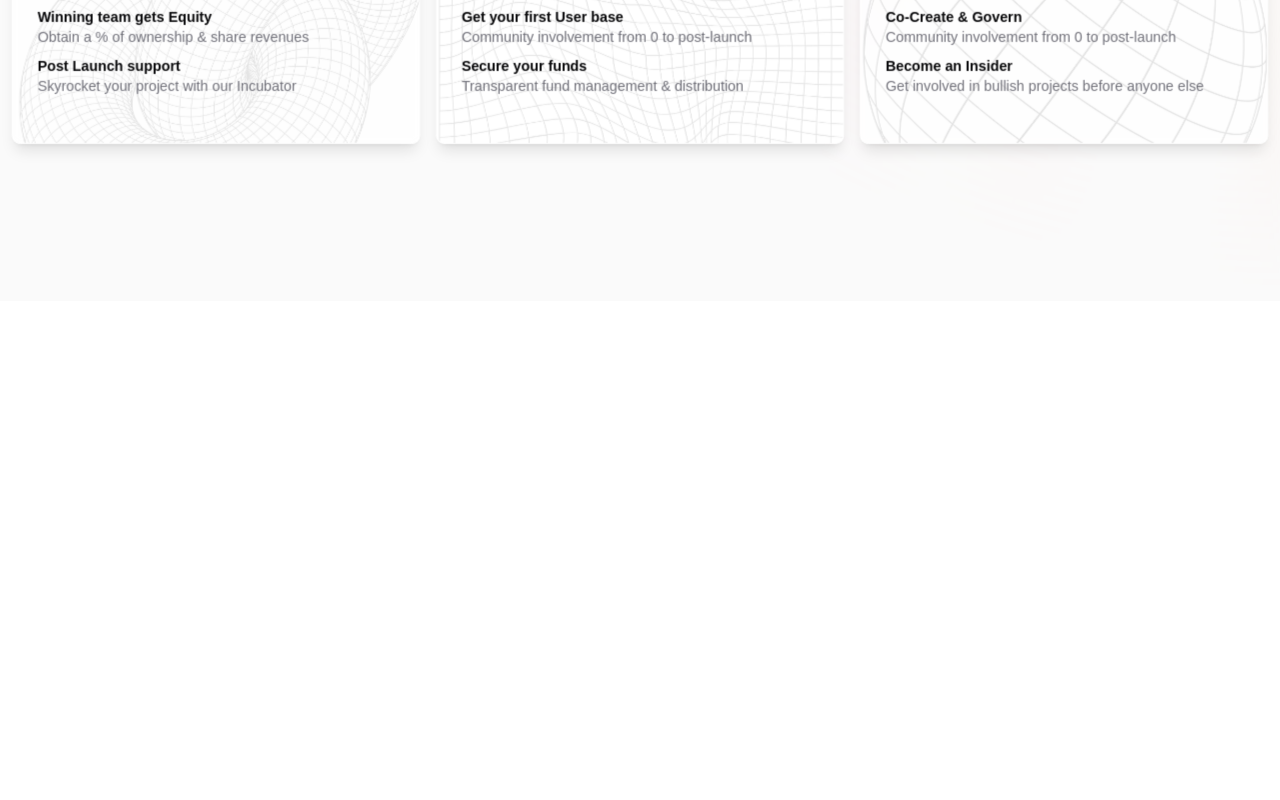
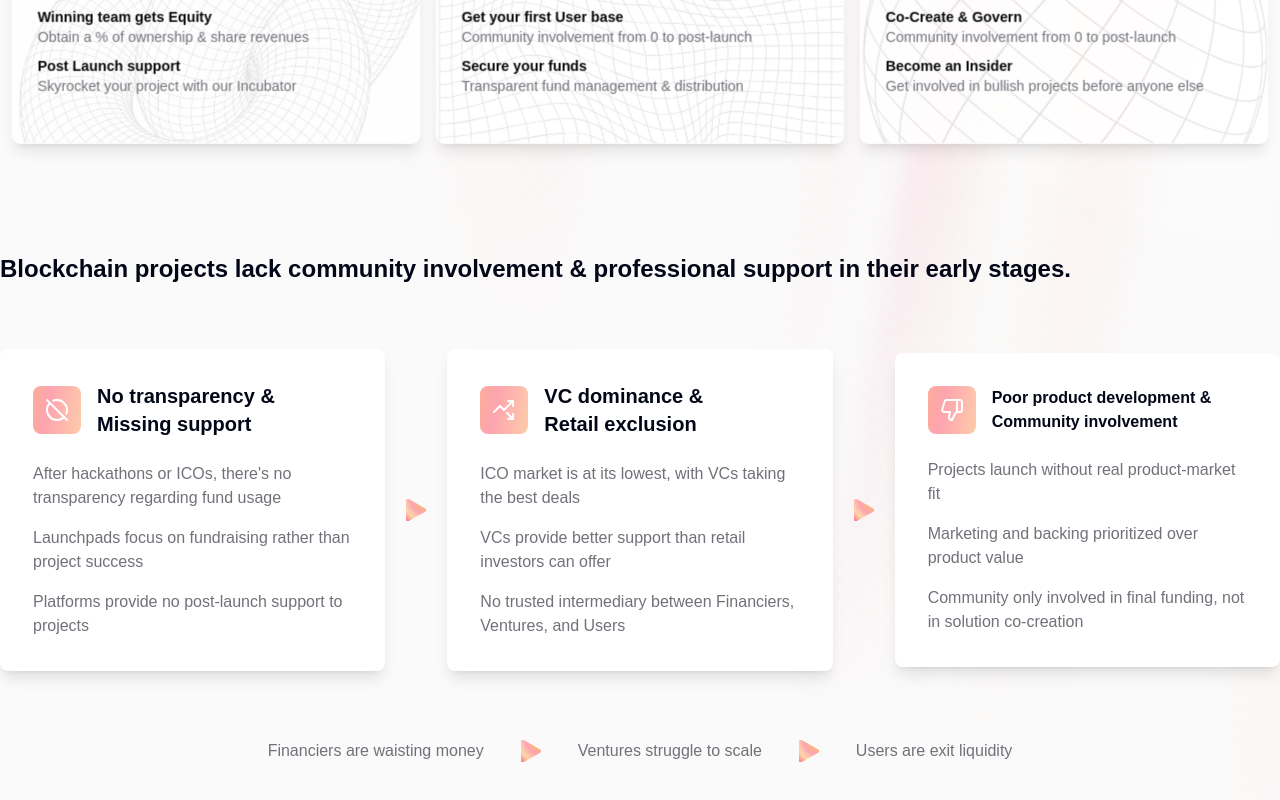
Before and after one commit to achaps/buildit, a Next.js app: page / in a window 1280 px wide. Shown: the part 1408-2208 px from the top of the page. Before the commit the page ends 1709 px from the top, so only its background shows below. Built offline with nearby package versions, Linux system fonts and the light colour scheme.

Commit message:
added pain points section + bg animation

```diff
--- a/src/app/globals.css
+++ b/src/app/globals.css
@@ -82,6 +82,11 @@ body {
 }
 
 @layer utilities {
+  .aurora-fill {
+    color: transparent;
+    fill: url(#aurora-gradient);
+  }
+
   .aurora-text {
     background: repeating-linear-gradient(
       100deg,
@@ -95,7 +100,7 @@ body {
     background-clip: text;
     color: transparent;
     background-size: 200% auto;
-    animation: aurora 22s linear infinite;
+    animation: aurora 20s linear infinite;
   }
 
   @keyframes aurora {
@@ -103,4 +108,17 @@ body {
       background-position: 200% center;
     }
   }
+
+  .aurora-bg {
+    background: repeating-linear-gradient(
+      100deg,
+      var(--rose-500) 10%,
+      var(--orange-300) 15%,
+      var(--rose-300) 20%,
+      var(--orange-200) 25%,
+      var(--rose-400) 30%
+    );
+    background-size: 2000% auto;
+    animation: aurora 150s linear infinite;
+  }
 }
--- a/src/app/page.tsx
+++ b/src/app/page.tsx
@@ -4,6 +4,7 @@ import Image from "next/image";
 import { AuroraBackground } from "@/components/ui/aurora-background";
 import { BuildrCard } from "@/components/ui/cards";
 import { Card } from "@/components/ui/card";
+import { CircleOff, TrendingUpDown, ThumbsDown } from "lucide-react";
 
 export default function HomePage() {
   return (
@@ -52,7 +53,7 @@ export default function HomePage() {
                   </div>
                   <div className="flex flex-col gap-4">
                     <p className="text-lg md:text-xl italic font-semibold text-muted-foreground">
-                    `&quot;`Make venture creation efficient, user-funded, community-driven and aligned with ALL stakeholders interests`&quot;`
+                    &quot;Make venture creation efficient, user-funded, community-driven and aligned with ALL stakeholders interests&quot;
                     </p>
                     <div className="self-end">
                       <Image
@@ -80,6 +81,99 @@ export default function HomePage() {
                 <BuildrCard variant="community" />
               </div>
             </div>
+
+            {/* Nouvelle section des problèmes */}
+            <div className="w-full mx-auto mt-20">
+              <h2 className="text-4xl md:text-2xl font-bold text-left mb-16">
+                Blockchain projects lack community involvement & professional support in their early stages.
+              </h2>
+
+              <div className="flex items-center justify-between gap-4">
+                {/* Première carte */}
+                <div className="flex-1 bg-white backdrop-blur-sm rounded-lg p-8 border border-white/20 shadow-lg">
+                  <div className="flex items-center gap-4 mb-6">
+                   <div className="p-3 rounded-lg aurora-bg">
+                    <CircleOff className="w-6 h-6 text-white" />
+                  </div>
+                    <h3 className="text-xl font-semibold">No transparency & Missing support</h3>
+                  </div>
+                  <ul className="space-y-4">
+                    <li className="text-muted-foreground">After hackathons or ICOs, there&apos;s no transparency regarding fund usage</li>
+                    <li className="text-muted-foreground">Launchpads focus on fundraising rather than project success</li>
+                    <li className="text-muted-foreground">Platforms provide no post-launch support to projects</li>
+                  </ul>
+                </div>
+
+                {/* Séparateur */}
+                <Image
+                  src="/triangle.svg"
+                  alt="separator"
+                  width={30}
+                  height={30}
+                  className="w-[30px] h-[30px]"
+                />
+
+                {/* Deuxième carte */}
+                <div className="flex-1 bg-white backdrop-blur-sm rounded-lg p-8 border border-white/20 shadow-lg">
+                  <div className="flex items-center gap-4 mb-6">
+                    <div className="p-3 rounded-lg aurora-bg">
+                      <TrendingUpDown className="w-6 h-6 text-white" />
+                    </div>
+                    <h3 className="text-xl font-semibold">VC dominance & <br></br>Retail exclusion</h3>
+                  </div>
+                  <ul className="space-y-4">
+                    <li className="text-muted-foreground">ICO market is at its lowest, with VCs taking the best deals</li>
+                    <li className="text-muted-foreground">VCs provide better support than retail investors can offer</li>
+                    <li className="text-muted-foreground">No trusted intermediary between Financiers, Ventures, and Users</li>
+                  </ul>
+                </div>
+
+                {/* Séparateur */}
+                <Image
+                  src="/triangle.svg"
+                  alt="separator"
+                  width={30}
+                  height={30}
+                  className="w-[30px] h-[30px]"
+                />
+
+                {/* Troisième carte */}
+                <div className="flex-1 bg-white backdrop-blur-sm rounded-lg p-8 border border-white/20 shadow-lg">
+                  <div className="flex items-center gap-4 mb-6">
+                  <div className="p-3 rounded-lg aurora-bg">
+                    <ThumbsDown className="w-6 h-6 text-white" />
+                    </div>
+                    <h3 className="text-l font-semibold">Poor product development & Community involvement</h3>
+                  </div>
+                  <ul className="space-y-4">
+                    <li className="text-muted-foreground">Projects launch without real product-market fit</li>
+                    <li className="text-muted-foreground">Marketing and backing prioritized over product value</li>
+                    <li className="text-muted-foreground">Community only involved in final funding, not in solution co-creation</li>
+                  </ul>
+                </div>
+              </div>
+
+              {/* Ligne de conclusion */}
+              <div className="flex items-center justify-center mt-8 pt-8 border-t border-white/20">
+                <span className="text-muted-foreground">Financiers are waisting money</span>
+                <Image
+                  src="/triangle.svg"
+                  alt="separator"
+                  width={30}
+                  height={30}
+                  className="w-[30px] h-[30px] mx-8"
+                />
+                <span className="text-muted-foreground">Ventures struggle to scale</span>
+                <Image
+                  src="/triangle.svg"
+                  alt="separator"
+                  width={30}
+                  height={30}
+                  className="w-[30px] h-[30px] mx-8"
+                />
+                <span className="text-muted-foreground">Users are exit liquidity</span>
+              </div>
+            </div>
           </div>
         </div>
       </div>
```
Also changed, not shown: public/108554366.png (added), public/triangle.svg (added).
